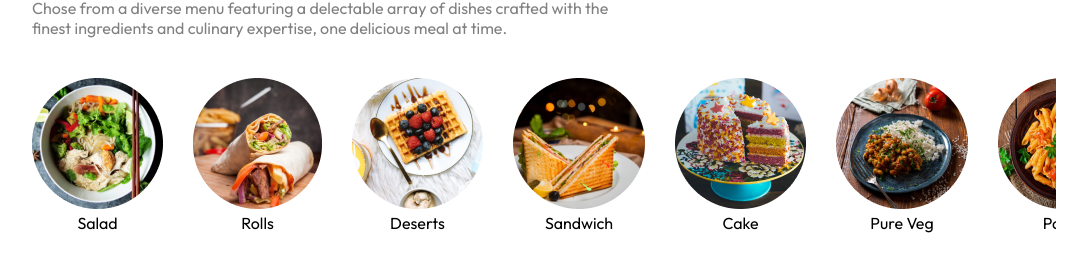
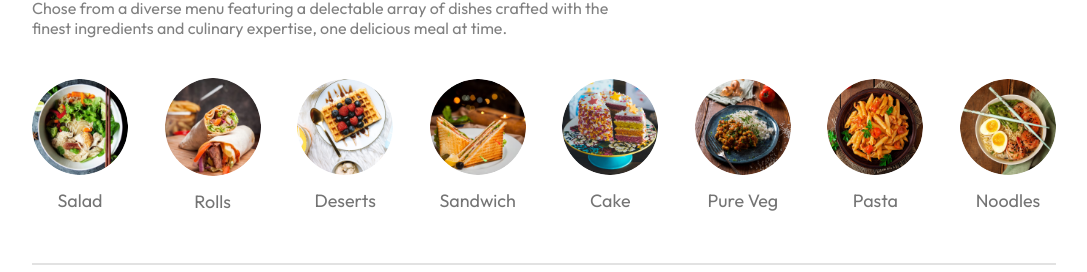
Before and after one commit to shaxa98/DliweryFood, a React (Vite) app in the folder Food/: page / in a window 1280 px wide. Shown: the part 639-911 px from the top of the page, without its empty margins (96-1183 px from the left). Built offline with nearby package versions, Linux system fonts and the light colour scheme.

Commit message:
add hr to explore menu

```diff
--- a/Food/src/components/ExploreMenu/ExploreMenu.css
+++ b/Food/src/components/ExploreMenu/ExploreMenu.css
@@ -20,3 +20,25 @@
   margin: 20px 0px;
   overflow-x: scroll;
 }
+.explore-menu-list::-webkit-scrollbar {
+  display: none;
+}
+.explore-menu-list-item img {
+  width: 7.5vw;
+  min-width: 80px;
+  cursor: pointer;
+  border-radius: 50%;
+  transition: 0.2s;
+}
+.explore-menu-list-item p {
+  margin-top: 10px;
+  color: #747474;
+  font-size: max(1.4vw, 16px);
+  cursor: pointer;
+}
+.explore-menu hr {
+  margin: 10px 0px;
+  height: 2px;
+  background-color: #e2e2e2;
+  border: none;
+}
--- a/Food/src/components/ExploreMenu/ExploreMenu.jsx
+++ b/Food/src/components/ExploreMenu/ExploreMenu.jsx
@@ -21,6 +21,7 @@
           );
         })}
       </div>
+      <hr />
     </div>
   );
 }
```
